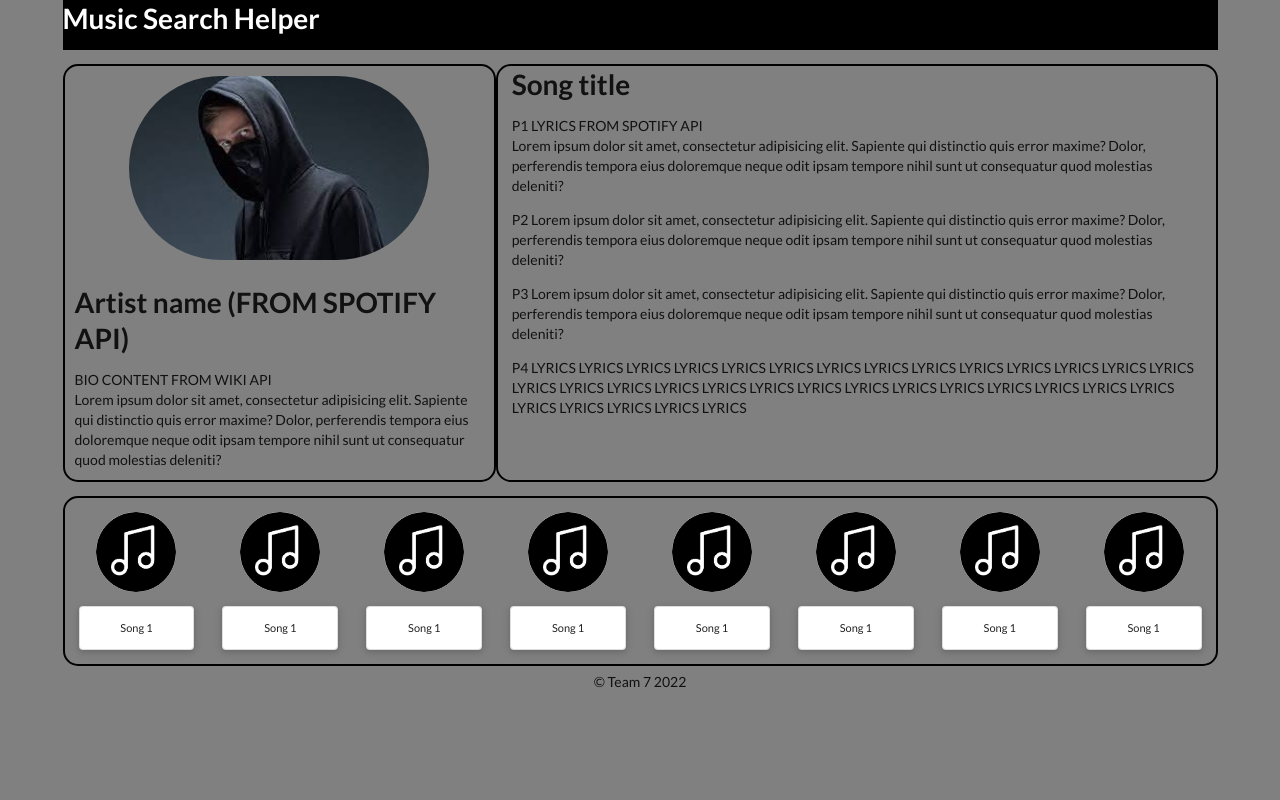
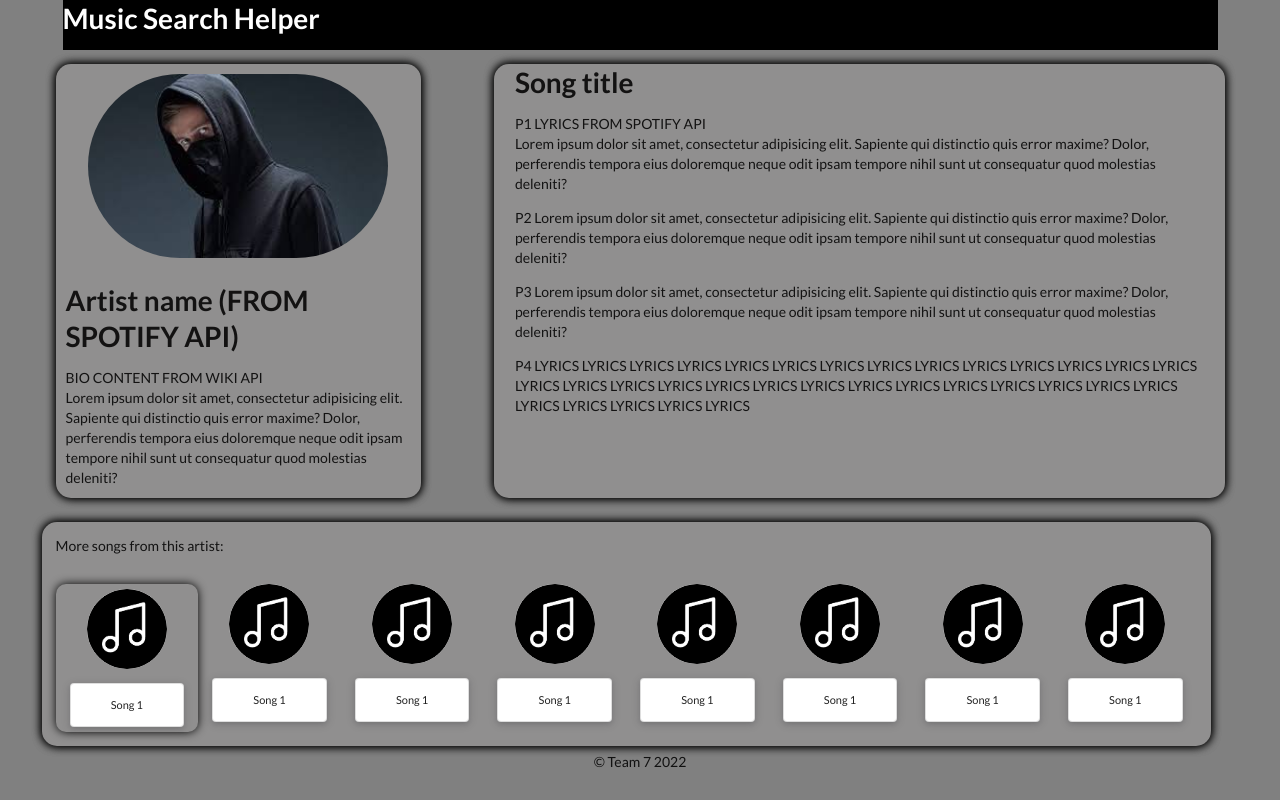
Before and after one commit to Gordon-Magill/NASA_exploration, a plain HTML site: page resultsPage.html in a window 1280 px wide. Drawn offline with nearby package versions, Linux system fonts and the light colour scheme.

Commit message:
Improved card spacing and shading

```diff
--- a/assets/style/resultsPage.css
+++ b/assets/style/resultsPage.css
@@ -14,20 +14,38 @@ footer {
 .customHeader {
     background-color: black;
     color:white;
+    vertical-align: middle;
+
 }
 
 #musicContainer {
-    border: 2px solid black;
+    box-shadow: 0px 0px 10px black, 0px 0px 10px black;
+    background-color: rgb(144, 143, 143);
     border-radius: 15px;
+    margin-top: 10px;
+    width: 100%;
 }
 
 #artistInfoContainer {
-    border: 2px solid black;
+    /* border: 2px solid black; */
+    background-color: rgb(144, 143, 143);
+    box-shadow: 0px 0px 10px black, 0px 0px 10px black;
     border-radius: 15px;
     padding: 10px;
+    /* margin-right: 10px; */
 }
 
 #lyricsContainer {
-    border: 2px solid black;
+    /* border: 2px solid black; */
+    box-shadow: 0px 0px 10px black, 0px 0px 10px black;
+    background-color: rgb(144, 143, 143);
     border-radius: 15px;
+    /* margin-left: 10px; */
 }
+
+.musicItem {
+    box-shadow: 0px 0px 10px black;
+    border-radius: 10px;
+    padding-top: 5px;
+    padding-bottom: 5px;
+}
--- a/resultsPage.html
+++ b/resultsPage.html
@@ -4,13 +4,16 @@
     <meta charset="UTF-8">
     <meta http-equiv="X-UA-Compatible" content="IE=edge">
     <meta name="viewport" content="width=device-width, initial-scale=1.0">
-    <title>Document</title>
+    <title>Lyric search</title>
+    <link rel="icon" href="./assets/images/download.png">
+
     <!-- Semantic UI -->
     <link rel="stylesheet" href="https://cdn.jsdelivr.net/npm/semantic-ui@2.4.2/dist/semantic.min.css">
 
     <!-- Custom CSS -->
     <link rel="stylesheet" href="./assets/style/resultsPage.css">
 </head>
+
 <body>
 
     <!-- Header -->
@@ -21,11 +24,11 @@
     </div>
 
     <!-- Main content -->
-    <div class="ui container fluid grid">
+    <div class="ui container fluid relaxed grid">
         <div class="row">
 
             <!-- Artist image -->
-            <div class="six wide column" id="artistInfoContainer">
+            <div class="five wide left floated column" id="artistInfoContainer">
                 <img class="ui medium circular centered image" src="./assets/images/AW_test.jpeg" id="artistPhotoEl">
                 <h1>Artist name (FROM SPOTIFY API)</h1>
                 <p>BIO CONTENT FROM WIKI API <br> Lorem ipsum dolor sit amet, consectetur adipisicing elit. Sapiente qui distinctio quis error maxime? Dolor, perferendis tempora eius doloremque neque odit ipsam tempore nihil sunt ut consequatur quod molestias deleniti?</p>
@@ -33,7 +36,7 @@
 
             <!-- Song lyrics -->
             <!-- TODO: Highlight text that was searched for -->
-            <div class="ten wide column" id="lyricsContainer">
+            <div class="ten wide right floated column" id="lyricsContainer">
                 <h1>Song title</h1>
                 <p>P1 LYRICS FROM SPOTIFY API <br>Lorem ipsum dolor sit amet, consectetur adipisicing elit. Sapiente qui distinctio quis error maxime? Dolor, perferendis tempora eius doloremque neque odit ipsam tempore nihil sunt ut consequatur quod molestias deleniti?</p>
                 <p>P2 Lorem ipsum dolor sit amet, consectetur adipisicing elit. Sapiente qui distinctio quis error maxime? Dolor, perferendis tempora eius doloremque neque odit ipsam tempore nihil sunt ut consequatur quod molestias deleniti?</p>
@@ -44,8 +47,12 @@
         </div>
 
         <!-- Row for music suggestions -->
-        <div class="row" id="musicContainer">
-            <div class="centered two wide column">
+        <div class="ui grid" id="musicContainer">
+            <div class="row">
+                <p>More songs from this artist:</p>
+            </div>
+            <div class="row equal width grid">
+                <div class="centered two wide column musicItem">
                     <img class="ui tiny circular centered image" src="./assets/images/download.png" id="artistPhotoEl">
                     <div class="ui mini center aligned raised segment">
                         Song 1
@@ -100,6 +107,8 @@
                         Song 1
                     </div>
                 </div>
+            </div>
+
 
         </div>
 
```
Lines whose indentation alone changed are shown as unchanged.
